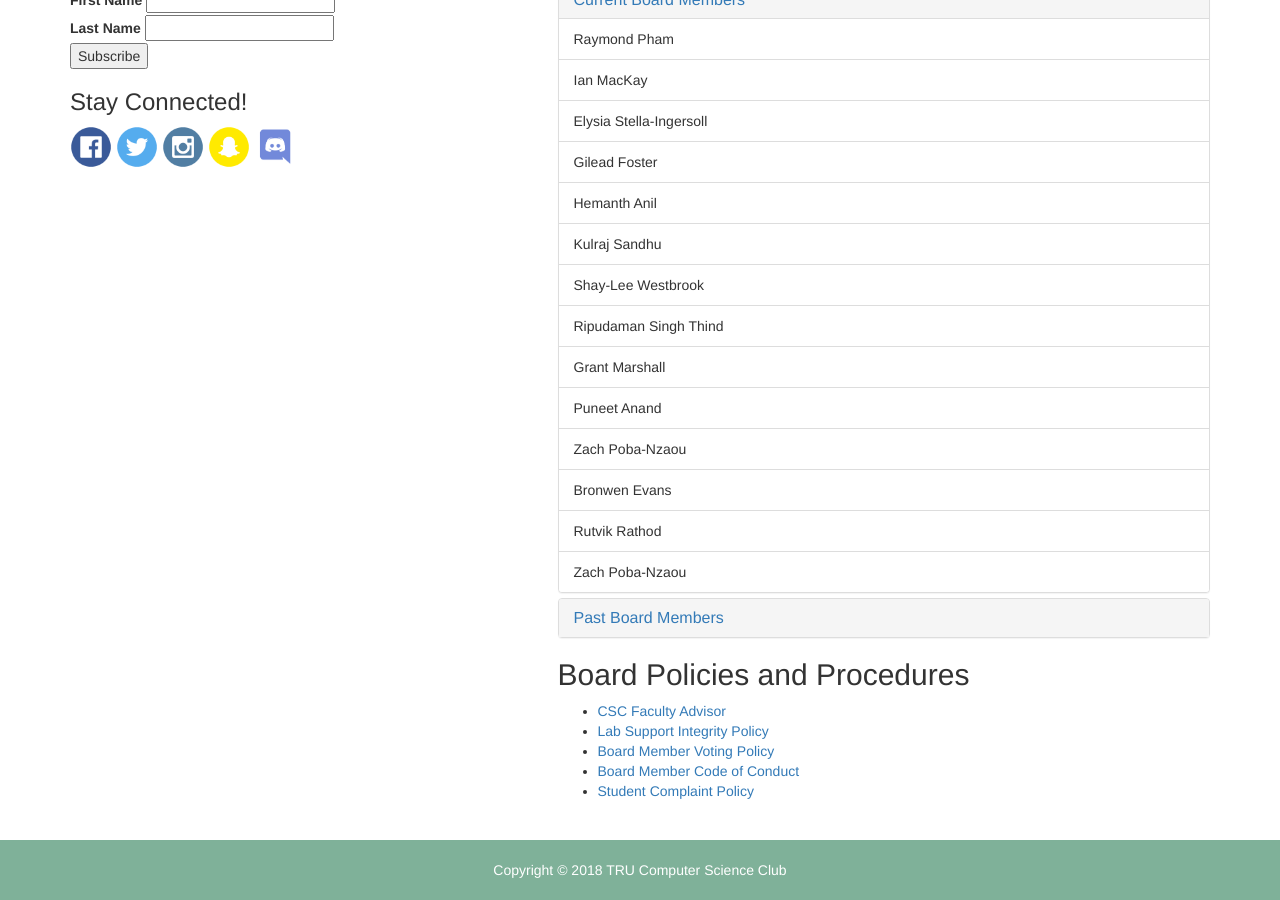
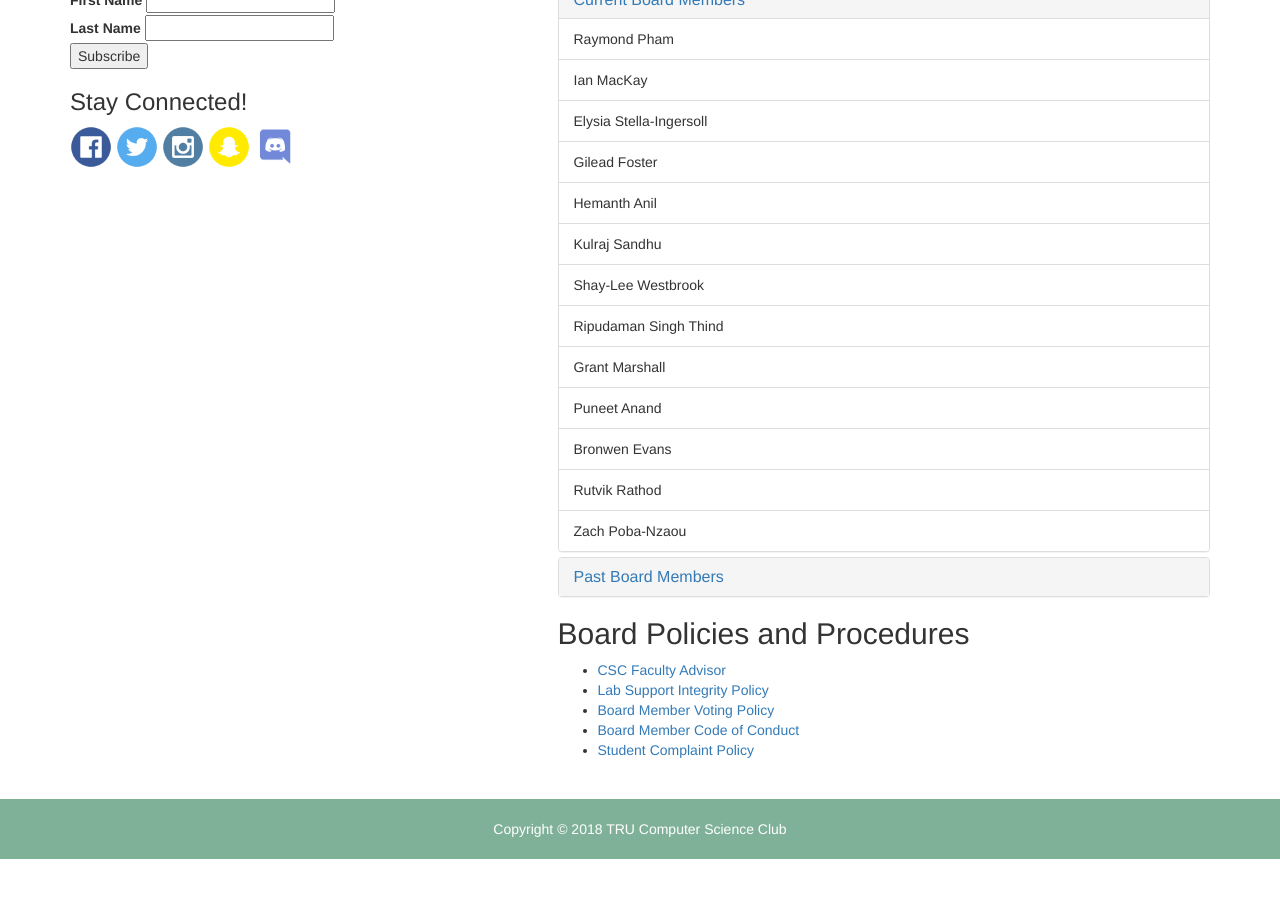
Before and after one commit to trucsclub/trucsclub.github.io, a Jekyll site: the page built from about.html, in a window 1280 px wide and 900 px high, scrolled down 593 px. Built offline with Jekyll 4.4.1, drawn with Linux system fonts in a browser that asks for light colours; nearby versions of some CDN libraries; comment, search, counter and statistics services are not loaded; after the commit the page ends 1452 px from its top, so only the background shows below that.

Commit message:
remove zach duplicate

```diff
--- a/about.html
+++ b/about.html
@@ -43,7 +43,6 @@ active: about
                     <li class="list-group-item">Ripudaman Singh Thind</li>
                     <li class="list-group-item">Grant Marshall</li>
                     <li class="list-group-item">Puneet Anand</li>
-                    <li class="list-group-item">Zach Poba-Nzaou</li>
                     <li class="list-group-item">Bronwen Evans</li>
                     <li class="list-group-item">Rutvik Rathod</li>
 		    <li class="list-group-item">Zach Poba-Nzaou</li>
```
